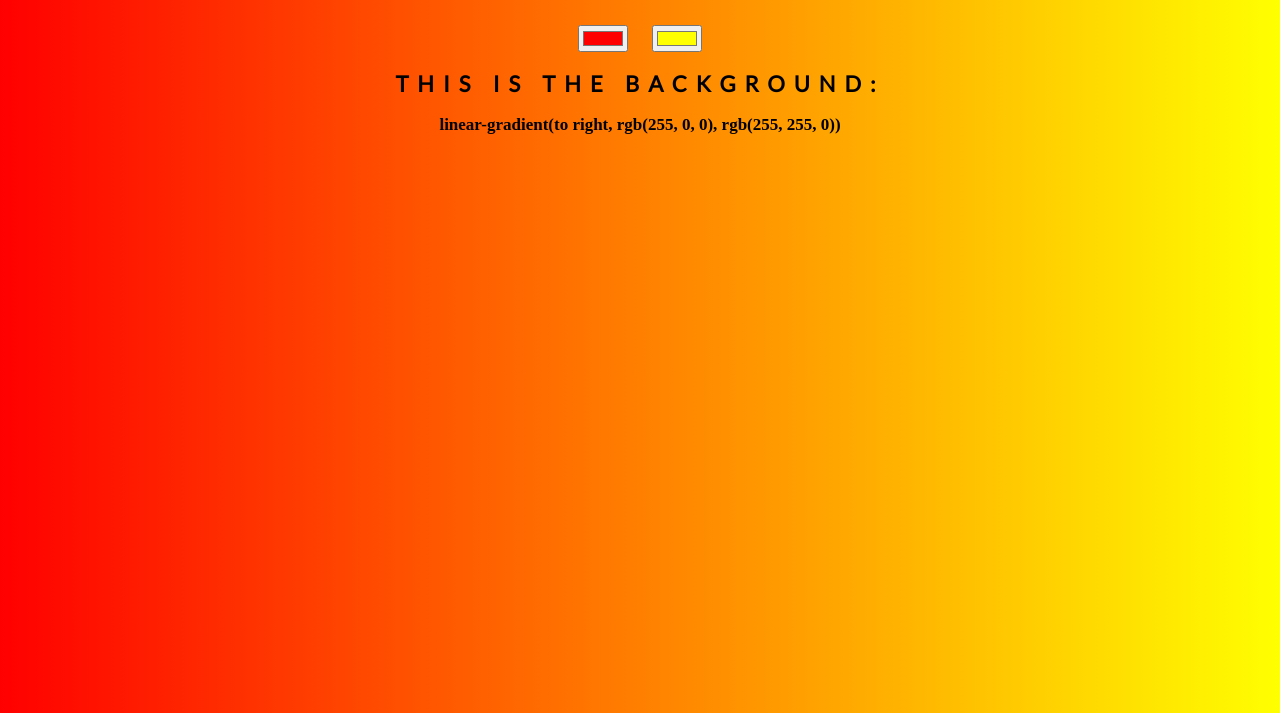
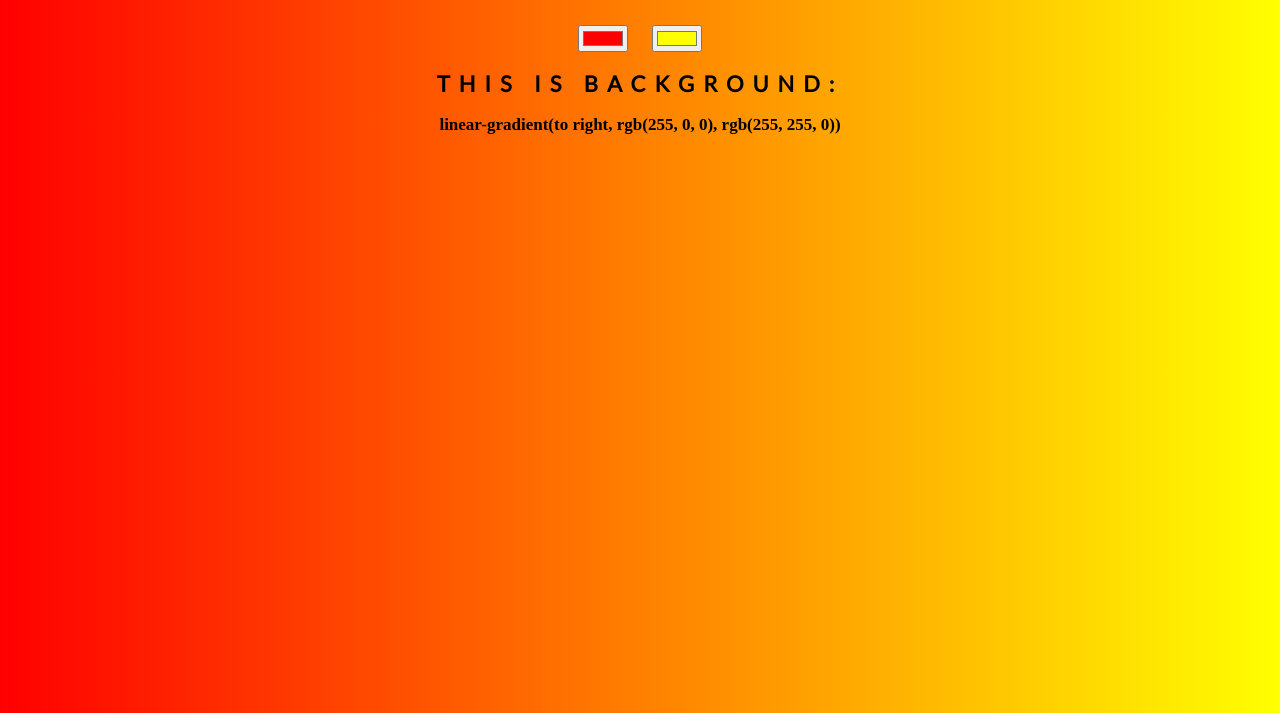
Before and after one commit to fozka/background-generator, a plain HTML site: page index.html in a window 1280 px wide. Shown: the part 138-851 px from the top of the page. Drawn offline with Linux system fonts and the light colour scheme.

Commit message:
change h2 text

```diff
--- a/index.html
+++ b/index.html
@@ -11,7 +11,7 @@
         <h1>COOL Generator</h1>
         <input id="colorPicker1" type="color" value="#ff0000">
         <input id="colorPicker2" type="color" value="#ffff00">
-        <h2>This is the background:</h2>
+        <h2>This is background:</h2>
         <h3>linear-gradient(to right, rgb(255, 0, 0), rgb(255, 255, 0))</h3>
     </div>
 
```
